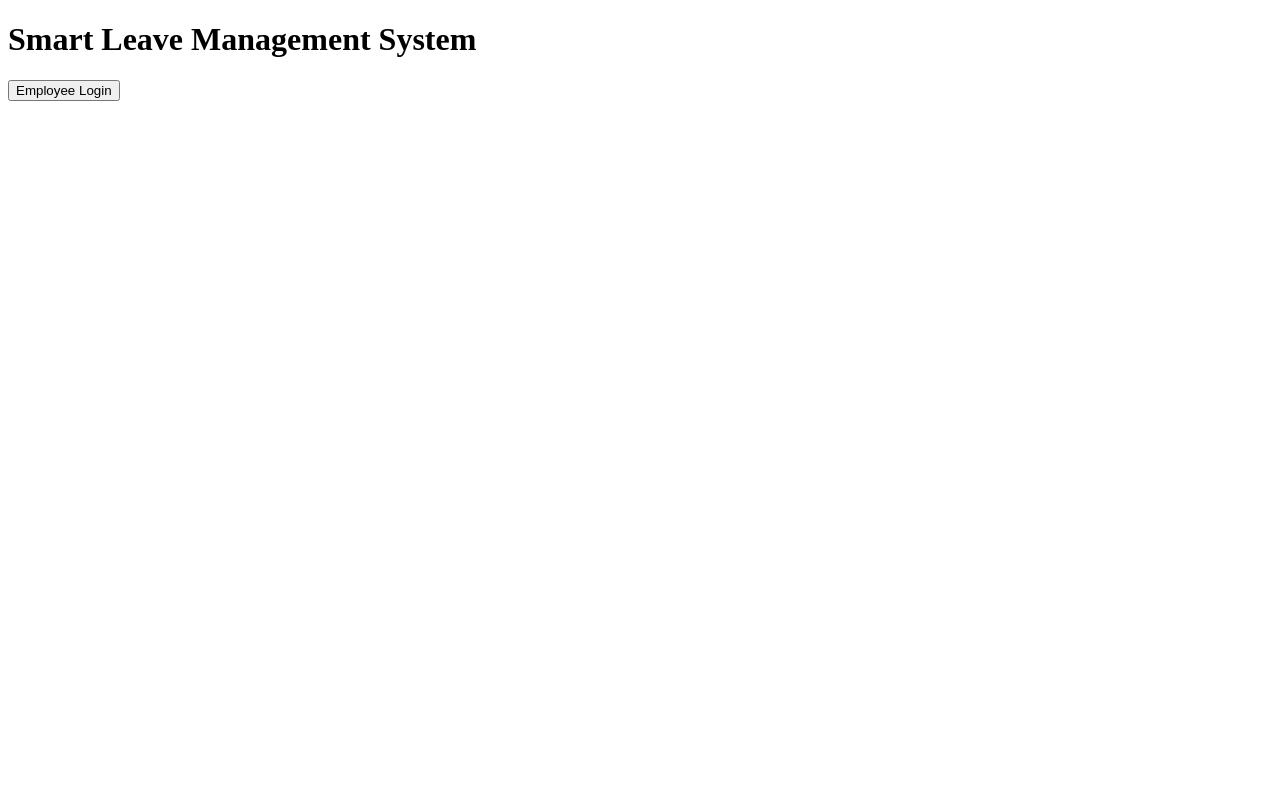
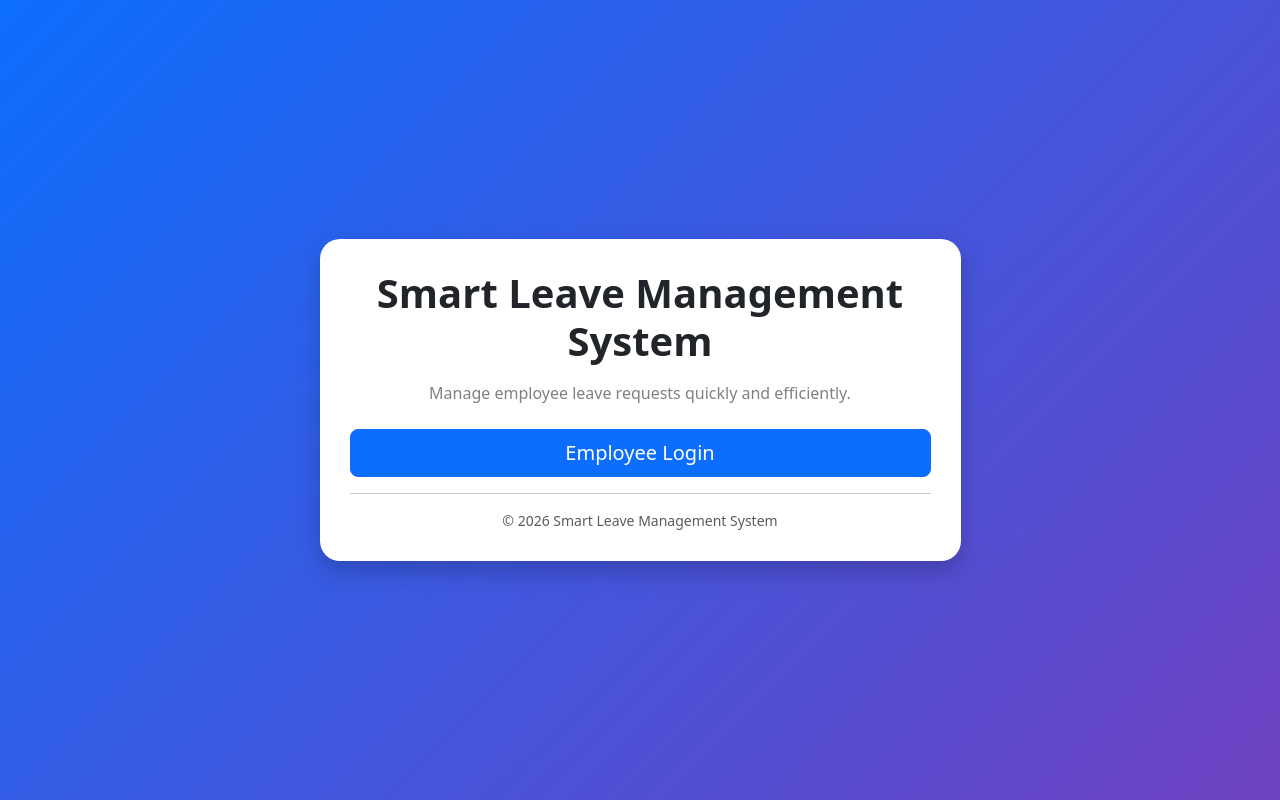
Before and after one commit to VishnuNavghare/Smart-Leave-Management-System, a Django app: page / in a window 1280 px wide. Run offline with Django 5.2, Linux system fonts and the light colour scheme.

Commit message:
Updated home page

```diff
--- a/templates/home.html
+++ b/templates/home.html
@@ -1,15 +1,66 @@
 <!DOCTYPE html>
-<html>
+<html lang="en">
 <head>
-    <title>Home</title>
+    <meta charset="UTF-8">
+    <meta name="viewport" content="width=device-width, initial-scale=1.0">
+    <title>Smart Leave Management System</title>
+
+    <link href="https://cdn.jsdelivr.net/npm/bootstrap@5.3.3/dist/css/bootstrap.min.css" rel="stylesheet">
+
+    <style>
+        body{
+            background: linear-gradient(135deg,#0d6efd,#6f42c1);
+            height:100vh;
+            display:flex;
+            justify-content:center;
+            align-items:center;
+        }
+
+        .card{
+            border:none;
+            border-radius:20px;
+            box-shadow:0 10px 25px rgba(0,0,0,0.2);
+            padding:30px;
+        }
+
+        h1{
+            font-weight:bold;
+        }
+
+        p{
+            color:gray;
+        }
+    </style>
 </head>
 <body>
 
-    <h1>Smart Leave Management System</h1>
+<div class="container">
+    <div class="row justify-content-center">
+        <div class="col-md-7">
 
-    <a href="/login/">
-        <button>Employee Login</button>
-    </a>
+            <div class="card text-center">
+
+                <h1 class="mb-3">Smart Leave Management System</h1>
+
+                <p class="mb-4">
+                    Manage employee leave requests quickly and efficiently.
+                </p>
+
+                <a href="{% url 'login' %}" class="btn btn-primary btn-lg">
+                    Employee Login
+                </a>
+
+                <hr>
+
+                <small class="text-muted">
+                    © 2026 Smart Leave Management System
+                </small>
+
+            </div>
+
+        </div>
+    </div>
+</div>
 
 </body>
 </html>
```
Also changed, not shown: leave_app/views.py (+0 -12 lines).
